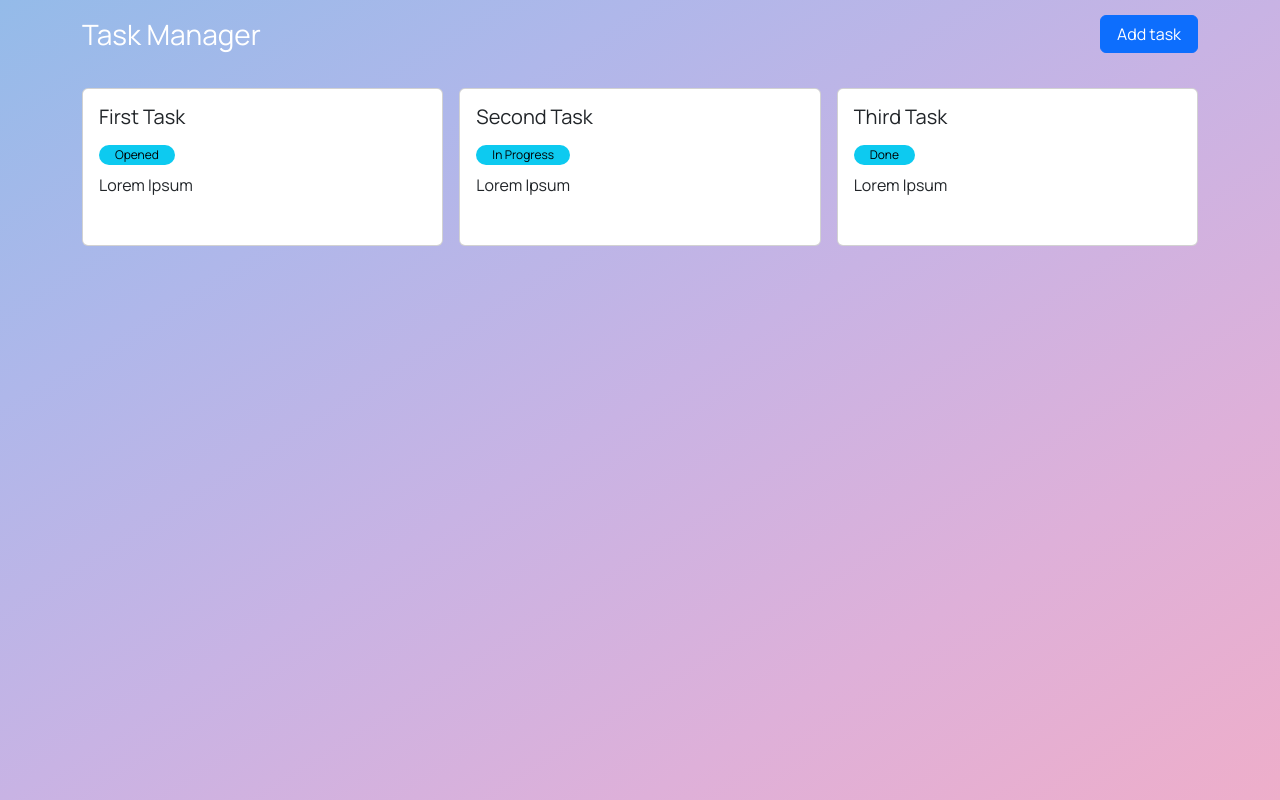
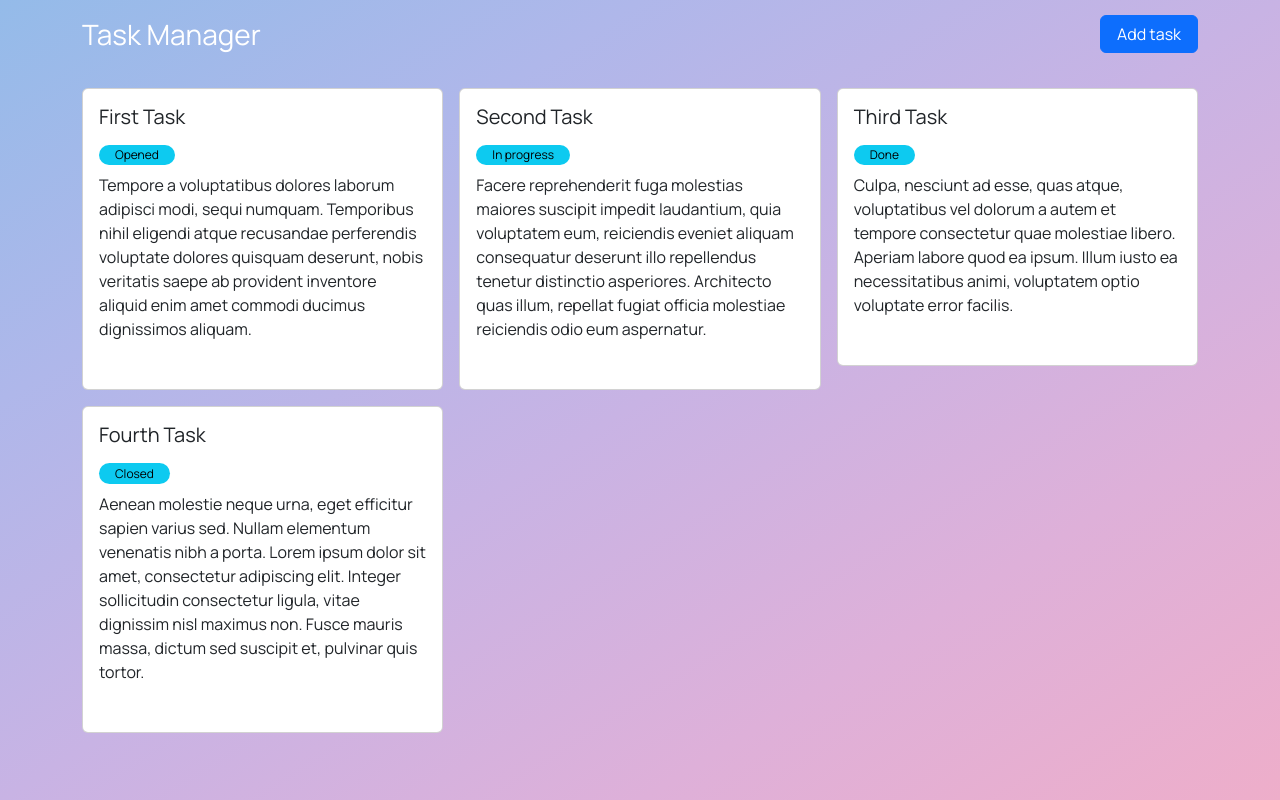
Before and after one commit to aivaras-bankauskas/taskapp, a Vue app: page / in a window 1280 px wide. Built offline with nearby package versions, Linux system fonts and the light colour scheme.

Commit message:
App: import data from data.json

```diff
--- a/src/App.vue
+++ b/src/App.vue
@@ -1,4 +1,5 @@
 <script setup>
+import data from './database/data.json'
 import TaskCard from './views/components/TaskCard.vue'
 import NavbarLayout from './views/layout/NavbarLayout.vue'
 </script>
@@ -8,14 +9,8 @@ import NavbarLayout from './views/layout/NavbarLayout.vue'
   <div class="container">
     <div class="my-2">
       <div class="row row-cols-1 row-cols-md-2 row-cols-lg-3 p-1">
-        <div class="col p-2">
-          <TaskCard title="First Task" description="Lorem Ipsum" status="Opened" />
-        </div>
-        <div class="col p-2">
-          <TaskCard title="Second Task" description="Lorem Ipsum" status="In Progress" />
-        </div>
-        <div class="col p-2">
-          <TaskCard title="Third Task" description="Lorem Ipsum" status="Done" />
+        <div class="col p-2" v-for="task in data.tasks" :key="task.id">
+          <TaskCard :title="task.title" :description="task.description" :status="task.status" />
         </div>
       </div>
     </div>
```
